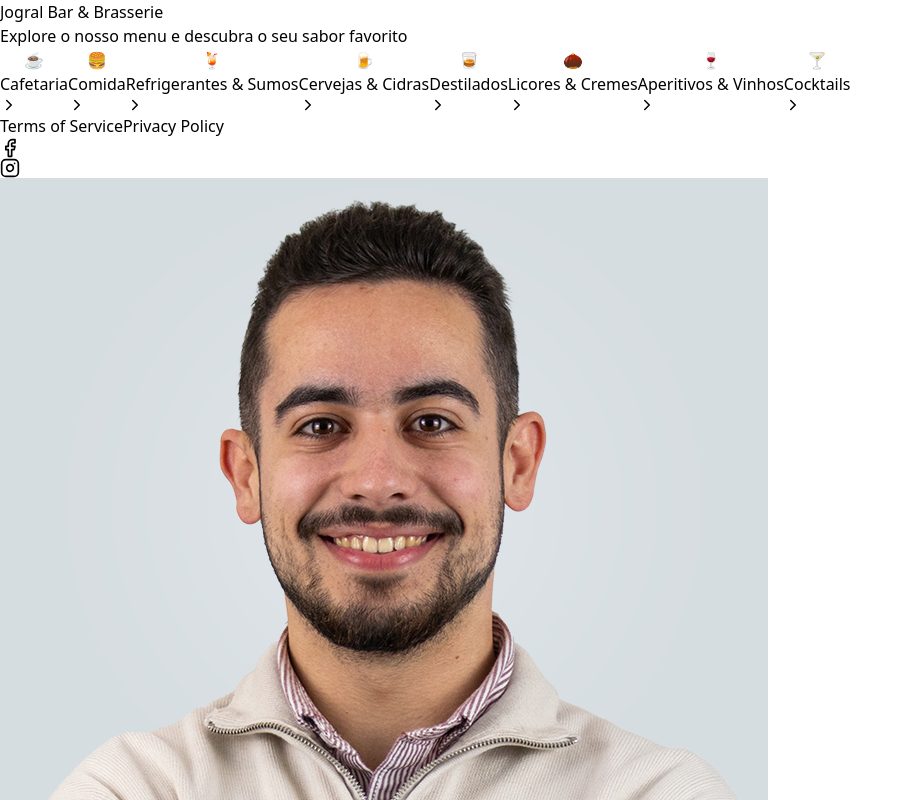
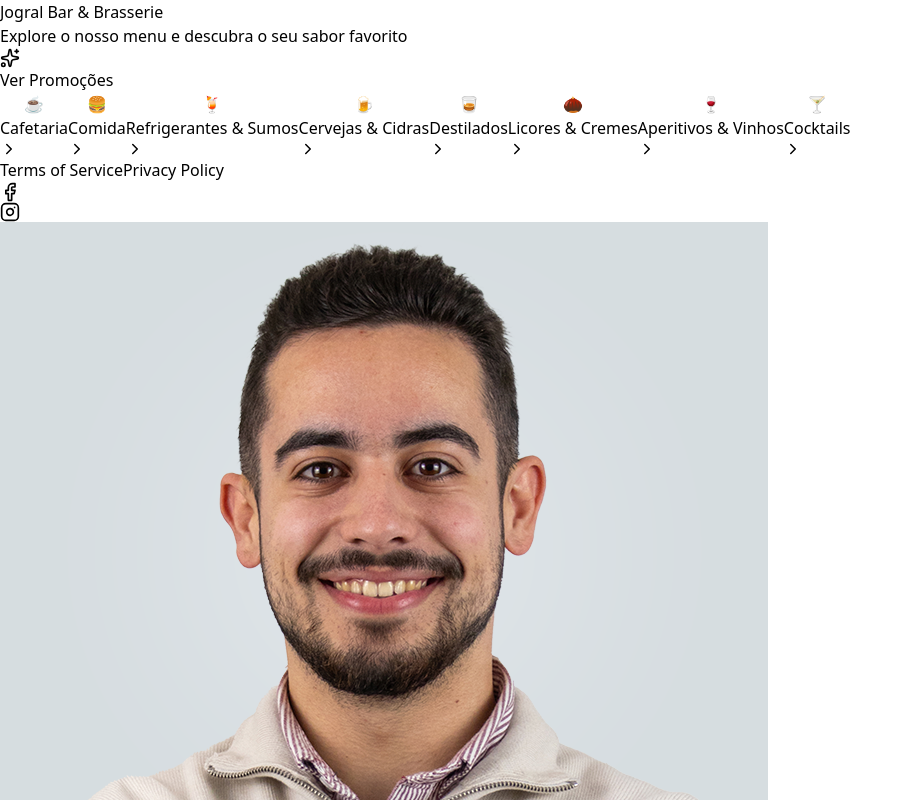
Before and after one commit to LuygiZ/jogral-menu-qr, a React (Vite) app: page / in a window 1280 px wide. Both pictures are taken after a click on the button 10 px from the left and 58 px from the top of the page. Shown: the top 800 px of the page, without its empty margins (0-913 px from the left). Built offline with nearby package versions, Linux system fonts and the light colour scheme.

Commit message:
Faltou renderizar o botão para reabrir as promoções...

```diff
--- a/src/components/Promotions.jsx
+++ b/src/components/Promotions.jsx
@@ -1,4 +1,4 @@
-import React, { useMemo } from "react";
+import React from "react";
 import { PROMOTIONS, WEEKLY_PROMOTIONS } from "../menuData";
 import { X, Clock, Sparkles } from "lucide-react";
 import { isPromoActive, getDaysRemaining, getToday, getCurrentDayOfWeek } from "./utils/dateUtils";
@@ -8,12 +8,16 @@ export default function Promotions({ showPromotions, setShowPromotions, handleCa
   const currentDayOfWeek = getCurrentDayOfWeek();
 
   const activePromotions = PROMOTIONS.filter(isPromoActive);
-
   const weeklyToday = WEEKLY_PROMOTIONS.filter(p => p.dayOfWeek === currentDayOfWeek);
 
-  if (!showPromotions || (activePromotions.length === 0 && weeklyToday.length === 0)) return null;
+  const hasPromotions = activePromotions.length > 0 || weeklyToday.length > 0;
+
+  if (!hasPromotions) return null;
 
   return (
+    <>
+      {/* Promoções abertas */}
+      {showPromotions && (
         <div className="bg-white shadow-xl border-b-4 border-black relative">
           <button
             onClick={() => setShowPromotions(false)}
@@ -29,12 +33,13 @@ export default function Promotions({ showPromotions, setShowPromotions, handleCa
             </div>
 
             <div className="grid grid-cols-1 sm:grid-cols-2 lg:grid-cols-3 gap-4">
-          {activePromotions.map(promo => {
+              {/* Promoções normais */}
+              {activePromotions.map((promo) => {
                 const daysLeft = getDaysRemaining(promo.endDate);
                 return (
                   <div
                     key={promo.id}
-                className={`relative overflow-hidden rounded-xl shadow-lg hover:shadow-2xl transition-all cursor-pointer transform hover:scale-105 border border-gray-200 h-full`}
+                    className="relative overflow-hidden rounded-xl shadow-lg hover:shadow-2xl transition-all cursor-pointer transform hover:scale-105 border border-gray-200 h-full"
                   >
                     <div className={`bg-gradient-to-br ${promo.color} p-6 text-white h-full flex flex-col`}>
                       <div className="text-5xl mb-3">{promo.image}</div>
@@ -62,7 +67,8 @@ export default function Promotions({ showPromotions, setShowPromotions, handleCa
                 );
               })}
 
-          {weeklyToday.map(promo => (
+              {/* Promoções semanais do dia */}
+              {weeklyToday.map((promo) => (
                 <div
                   key={promo.id}
                   onClick={() => handleCategoryClick(promo.categoryFilter)}
@@ -92,5 +98,22 @@ export default function Promotions({ showPromotions, setShowPromotions, handleCa
             </div>
           </div>
         </div>
+      )}
+
+      {/* Botão para reabrir promoções */}
+      {!showPromotions && (
+        <div className="bg-stone-100 border-b border-stone-200">
+          <div className="max-w-4xl mx-auto py-3 px-4">
+            <button
+              onClick={() => setShowPromotions(true)}
+              className="flex items-center gap-2 text-black hover:text-gray-700 font-semibold transition-colors"
+            >
+              <Sparkles size={20} />
+              Ver Promoções
+            </button>
+          </div>
+        </div>
+      )}
+    </>
   );
 }
```
Lines whose indentation alone changed are shown as unchanged.
